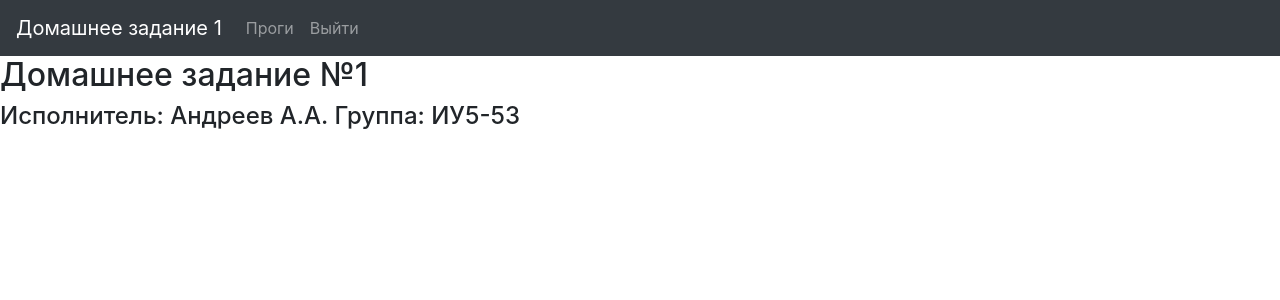
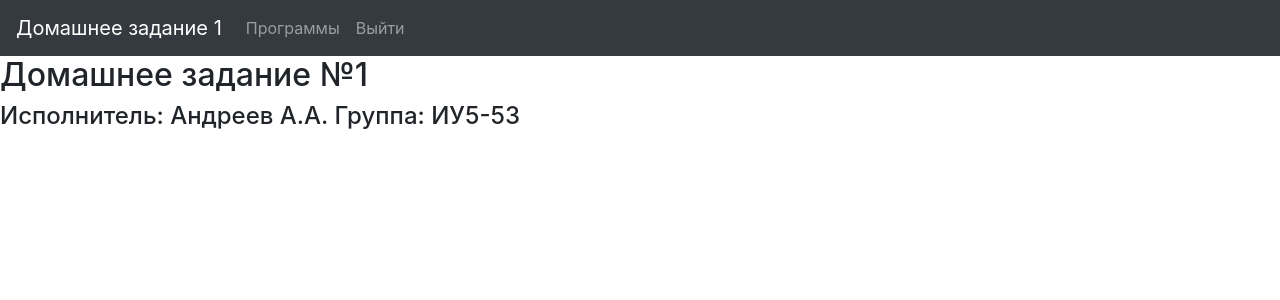
Before and after one commit to WeCodingNow/RIPDZ_FIRST, a Django app: page / in a window 1280 px wide. Shown: the top 300 px of the page. Run offline with Django 3.2, Linux system fonts and the light colour scheme; the visitor is signed in with stand-in values (Sample User, id 1); some libraries are stand-ins or nearby versions.

Commit message:
pull test

```diff
--- a/DZONESite/DBInteraction/templates/base.html
+++ b/DZONESite/DBInteraction/templates/base.html
@@ -24,7 +24,7 @@
             <li class="nav-item">
                 {% if user.is_authenticated %}
             <li class="nav-item">
-                <a class="nav-link" href="/programs">Проги</a>
+                <a class="nav-link" href="/programs">Программы</a>
             </li>
                 <a class="nav-link" href="/logout">Выйти</a>
                 {% else %}
```
